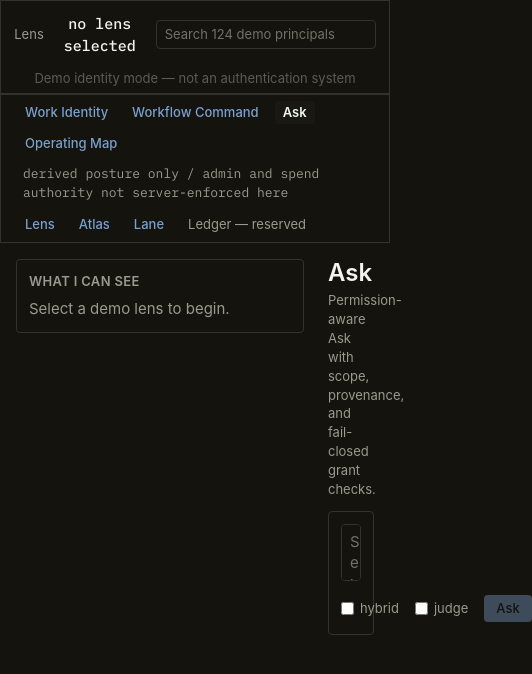
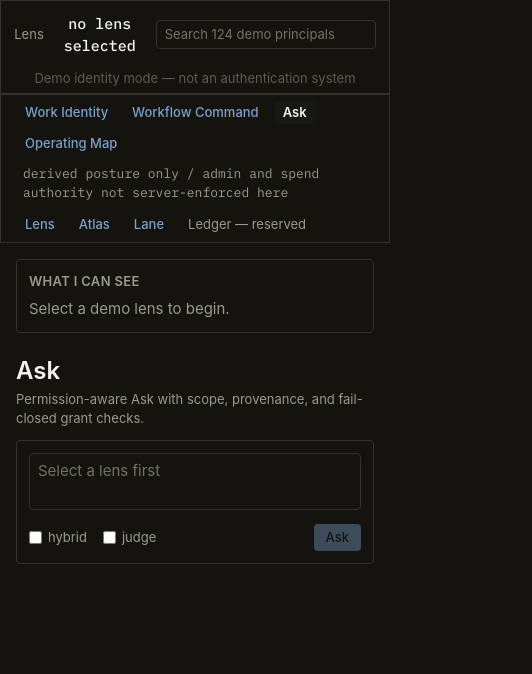
Before and after one commit to princeanozie25-web/enterprise-brain, a Next.js app in the folder console/: page /ask in a window 390 px wide. Shown: the top 674 px of the page, 532 px wide, since content can reach past the window. Built offline with nearby package versions, Linux system fonts and the light colour scheme; a web font is replaced by a local one.

Commit message:
Fix browser sign-off shell hydration and mobile Ask layout

```diff
--- a/console/src/components/Console.tsx
+++ b/console/src/components/Console.tsx
@@ -79,6 +79,7 @@ export function Console({
   const [entryGrantId, setEntryGrantId] = useState<string | null>(null);
   const [grantContext, setGrantContext] = useState<AccessGrantRecord | null>(null);
   const [grantContextUnavailable, setGrantContextUnavailable] = useState(false);
+  const [reduced, setReduced] = useState(true);
   /** AR-2: ?subject=… — the click-to-lens door from the Org Graph; opens the
    * subject's lens (cross-lens, audited) once on the /lens page. */
   const [entrySubject, setEntrySubject] = useState<string | null>(null);
@@ -134,6 +135,10 @@ export function Console({
     if (subject.length > 0) {
       setEntrySubject(subject);
     }
+  }, []);
+
+  useEffect(() => {
+    setReduced(prefersReducedMotion());
   }, []);
 
   useEffect(() => {
@@ -250,7 +255,6 @@ export function Console({
     [principal],
   );
 
-  const reduced = prefersReducedMotion();
   const irisClass = reduced ? iris.fadeIn : iris.irisIn;
 
   return (
@@ -310,7 +314,7 @@ export function Console({
 
       <div
         key={principal ?? "no-lens"}
-        className={`mx-auto flex max-w-6xl gap-6 p-4 ${irisClass}`}
+        className={`mx-auto flex max-w-6xl flex-col gap-6 p-4 md:flex-row ${irisClass}`}
         data-testid="iris-stage"
       >
         {view === "adminGraph" ? (
@@ -337,7 +341,7 @@ export function Console({
           <ProjectSurface actor={principal} capabilityId={entryCapability} />
         ) : (
           <>
-            <aside className="w-72 shrink-0">
+            <aside className="w-full md:w-72 md:shrink-0">
               <IdentityRail principal={principal} scope={scope} />
             </aside>
 
```
